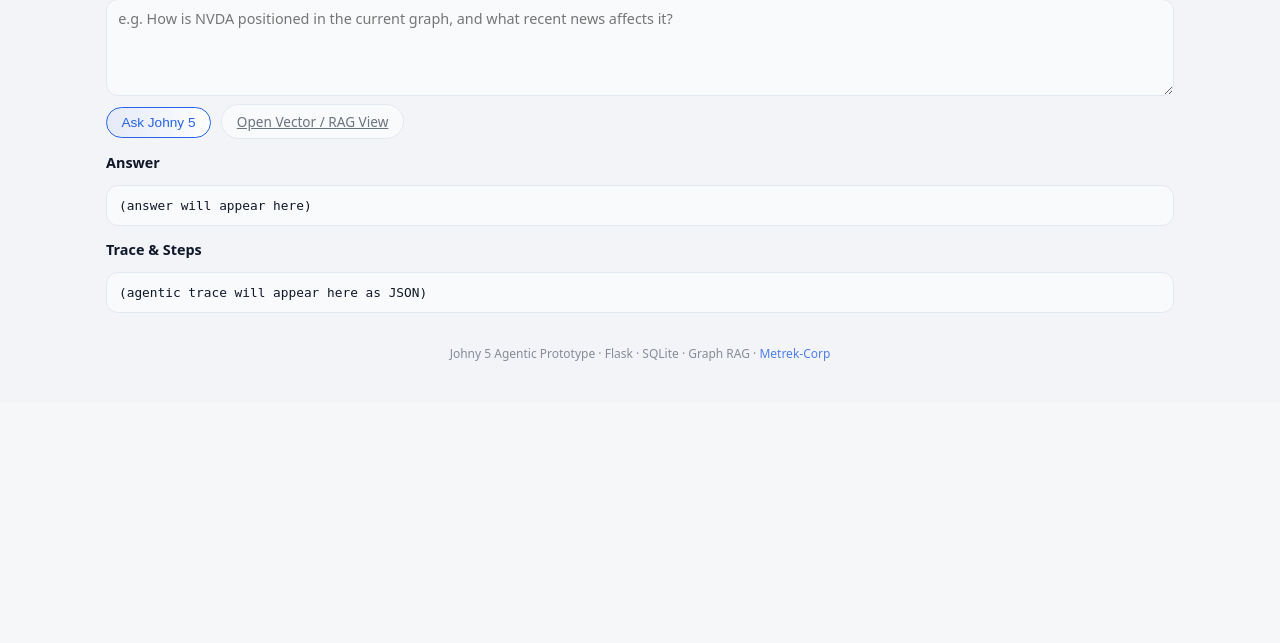
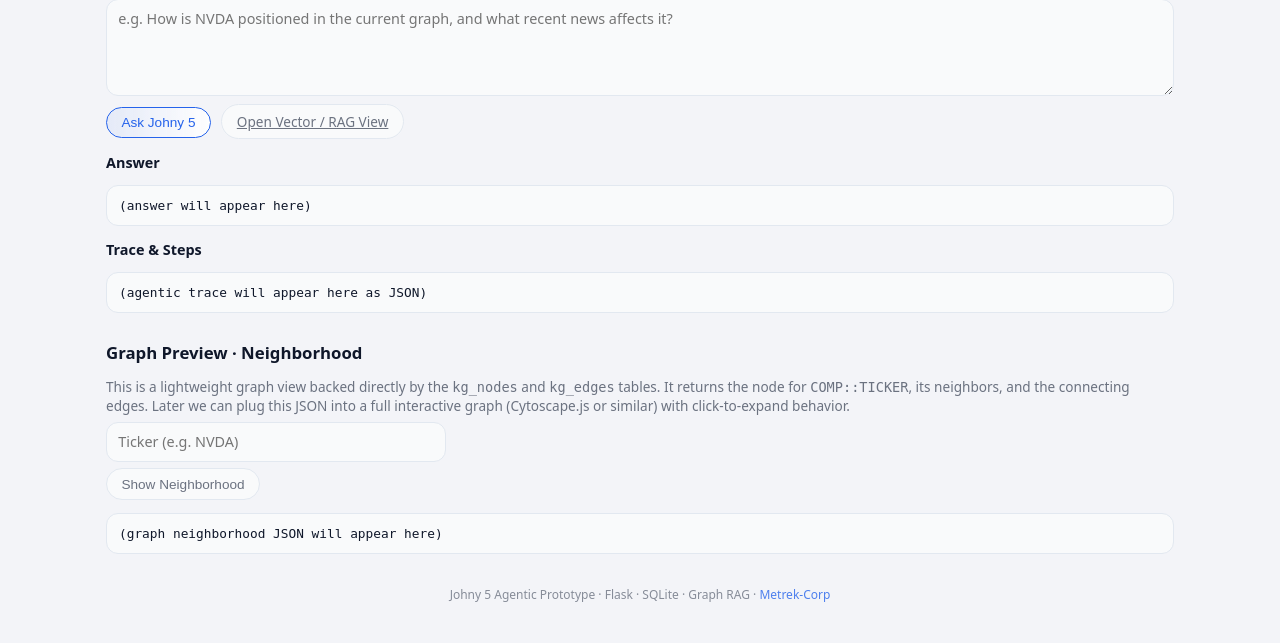
Before and after one commit to bbdonovan/FASTTRACK, a Flask app: page / in a window 1280 px wide. Shown: the part 638-1281 px from the top of the page. Before the commit the page ends 999 px from the top, so only its background shows below. Run offline with Flask 3, Linux system fonts and the light colour scheme; data that the repository does not hold is empty.

Commit message:
Add graph neighborhood API and preview section

```diff
--- a/app/backend.py
+++ b/app/backend.py
@@ -393,6 +393,83 @@ def rebuild_all() -> Dict[str, Any]:
 # ---------------------------------------------------------------------------
 # Agentic QA entrypoint (stubbed locally, ready for real LLM)
 # ---------------------------------------------------------------------------
+def get_graph_neighbors_for_ticker(ticker: str) -> Dict[str, Any]:
+    """
+    Return a small graph neighborhood around a company ticker.
+
+    The neighborhood is defined as:
+        - center: the kg_nodes row for COMP::<TICKER>
+        - neighbors: all nodes connected to the center by any edge
+        - edges: all edges where src or dst is the center key
+
+    Args:
+        ticker: Company ticker symbol (e.g. "NVDA").
+
+    Returns:
+        A dictionary with keys:
+            center:   dict or None
+            neighbors: list[dict]
+            edges:    list[dict]
+    """
+    _ensure_db()
+
+    conn = sqlite3.connect(DB_PATH)
+    conn.row_factory = sqlite3.Row
+    cur = conn.cursor()
+
+    key = f"COMP::{ticker.upper()}"
+
+    # Look up the center node.
+    cur.execute(
+        "SELECT id, key, label, node_type FROM kg_nodes WHERE key = ?",
+        (key,),
+    )
+    center_row = cur.fetchone()
+    if not center_row:
+        conn.close()
+        return {"center": None, "neighbors": [], "edges": []}
+
+    center = dict(center_row)
+
+    # Fetch edges touching this node.
+    cur.execute(
+        """
+        SELECT src, dst, edge_type
+        FROM kg_edges
+        WHERE src = ? OR dst = ?
+        """,
+        (key, key),
+    )
+    edges = [dict(r) for r in cur.fetchall()]
+
+    # Collect neighbor keys (the other endpoint in each edge).
+    neighbor_keys = set()
+    for edge in edges:
+        if edge["src"] == key:
+            neighbor_keys.add(edge["dst"])
+        if edge["dst"] == key:
+            neighbor_keys.add(edge["src"])
+
+    neighbors: List[Dict[str, Any]] = []
+    if neighbor_keys:
+        placeholders = ",".join("?" for _ in neighbor_keys)
+        cur.execute(
+            f"""
+            SELECT id, key, label, node_type
+            FROM kg_nodes
+            WHERE key IN ({placeholders})
+            """,
+            tuple(neighbor_keys),
+        )
+        neighbors = [dict(r) for r in cur.fetchall()]
+
+    conn.close()
+
+    return {
+        "center": center,
+        "neighbors": neighbors,
+        "edges": edges,
+    }
 
 def _run_demo_agentic_flow(question: str) -> Dict[str, Any]:
     """
--- a/app/routes/dashboard.py
+++ b/app/routes/dashboard.py
@@ -338,3 +338,38 @@ def api_ask():
         return jsonify({"ok": False, "error": str(exc)}), 500
 
     return jsonify({"ok": True, "data": result})
+
+@bp.get("/api/graph/neighbors")
+def api_graph_neighbors():
+    """
+    Return a small graph neighborhood for a given ticker.
+
+    Query params:
+        ticker: e.g. "NVDA"
+
+    Response:
+        On success:
+            {
+              "ok": true,
+              "ticker": "NVDA",
+              "data": {
+                "center": {...},
+                "neighbors": [...],
+                "edges": [...]
+              }
+            }
+        On error:
+            { "ok": false, "error": "<message>" }
+    """
+    ticker = (request.args.get("ticker") or "").strip().upper()
+    if not ticker:
+        return jsonify({"ok": False, "error": "Missing 'ticker' query param"}), 400
+
+    svc = S()
+    try:
+        payload = svc.get_graph_neighbors_for_ticker(ticker)
+    except Exception as exc:  # noqa: BLE001
+        current_app.logger.exception("get_graph_neighbors_for_ticker failed: %s", exc)
+        return jsonify({"ok": False, "error": str(exc)}), 500
+
+    return jsonify({"ok": True, "ticker": ticker, "data": payload})
--- a/app/templates/index.html
+++ b/app/templates/index.html
@@ -55,6 +55,41 @@
     } finally {
       btn.disabled = false;
       btn.textContent = "Ask Johny 5";
+    }
+  }
+
+  async function j5GraphNeighbors(event) {
+    event.preventDefault();
+    const input = document.getElementById("j5-graph-ticker");
+    const out = document.getElementById("j5-graph-output");
+    const btn = document.getElementById("j5-graph-btn");
+
+    const ticker = (input.value || "").trim();
+    if (!ticker) {
+      out.textContent = "Please enter a ticker (e.g. NVDA).";
+      return;
+    }
+
+    btn.disabled = true;
+    btn.textContent = "Loading…";
+    out.textContent = "Loading graph neighborhood…";
+
+    try {
+      const res = await fetch(
+        "{{ url_for('dashboard.api_graph_neighbors') }}?ticker=" +
+          encodeURIComponent(ticker)
+      );
+      const data = await res.json();
+      if (!data.ok) {
+        out.textContent = "Error: " + (data.error || "Unknown error");
+      } else {
+        out.textContent = JSON.stringify(data.data, null, 2);
+      }
+    } catch (err) {
+      out.textContent = "Request failed: " + err;
+    } finally {
+      btn.disabled = false;
+      btn.textContent = "Show Neighborhood";
     }
   }
 </script>
@@ -213,4 +248,37 @@
     <pre id="j5-trace">(agentic trace will appear here as JSON)</pre>
   </div>
 </section>
+
+<section>
+  <h2>Graph Preview · Neighborhood</h2>
+
+  <p style="font-size: 0.85rem; color: var(--text-muted); margin-bottom: 0.4rem">
+    This is a lightweight graph view backed directly by the
+    <code>kg_nodes</code> and <code>kg_edges</code> tables. It returns the
+    node for <code>COMP::TICKER</code>, its neighbors, and the connecting
+    edges. Later we can plug this JSON into a full interactive graph
+    (Cytoscape.js or similar) with click-to-expand behavior.
+  </p>
+
+  <form
+    onsubmit="j5GraphNeighbors(event)"
+    style="max-width: 340px; margin-bottom: 0.5rem"
+  >
+    <input
+      id="j5-graph-ticker"
+      type="text"
+      placeholder="Ticker (e.g. NVDA)"
+      style="margin-bottom: 0.4rem"
+    />
+    <div>
+      <button id="j5-graph-btn" type="submit" class="btn-secondary">
+        Show Neighborhood
+      </button>
+    </div>
+  </form>
+
+  <div style="margin-top: 0.4rem">
+    <pre id="j5-graph-output">(graph neighborhood JSON will appear here)</pre>
+  </div>
+</section>
 {% endblock %}
```
